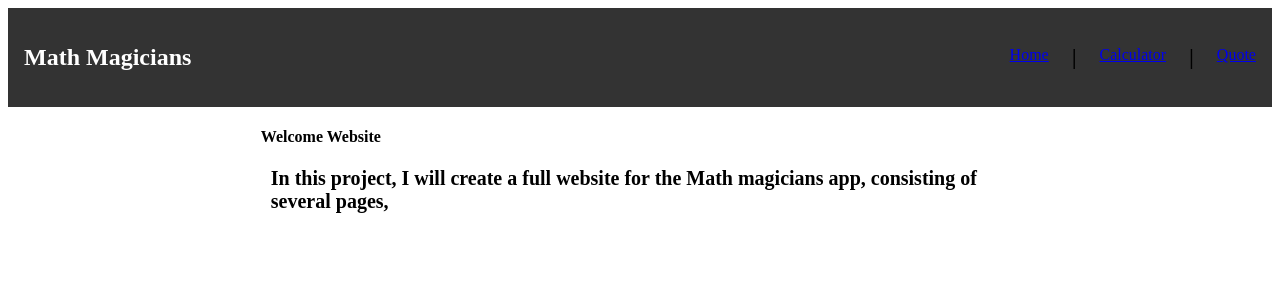
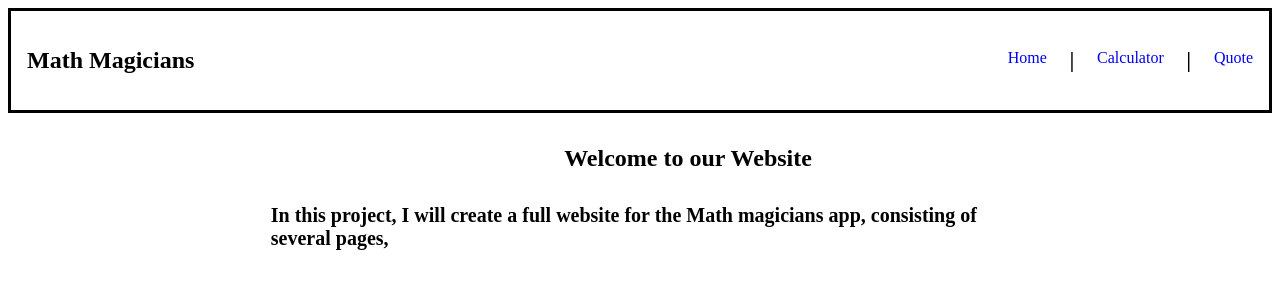
Before and after one commit to KAYEMBAJONATHAN/Math-magicians, a React (Create React App) app: page / in a window 1280 px wide. Shown: the top 300 px of the page. Built offline with nearby package versions, Linux system fonts and the light colour scheme.

Commit message:
Add the navbar

```diff
--- a/src/Components/calculator.css
+++ b/src/Components/calculator.css
@@ -5,6 +5,7 @@
   justify-content: space-around;
   align-items: center;
   padding: 20px;
+  margin-top: 30px;
 }
 
 .row {
@@ -57,11 +58,14 @@ input {
 .quote-container,
 .Data-container,
 .Header-container {
-  width: 100%;
+  width: 60%;
   display: flex;
   align-items: center;
   justify-content: center;
   margin: 0 0 0 3vw;
+  padding: 15%;
+  padding-right: 2%;
+  font-size: x-large;
 }
 
 .navigation {
@@ -69,8 +73,7 @@ input {
   justify-content: space-between;
   align-items: center;
   padding: 1rem;
-  background-color: #333;
-  color: #fff;
+  border: 3px solid #000;
 }
 
 .navbar {
@@ -96,10 +99,20 @@ input {
 p {
   font-weight: 900;
   font-size: 20px;
-  color: black;
+  color: #000;
   margin: 0 10px;
 }
 
 h4 {
   justify-content: start;
 }
+
+.head {
+  color: #000;
+  margin-left: 40%;
+  font-size: x-large;
+}
+
+a {
+  text-decoration: none;
+}
--- a/src/Components/home.js
+++ b/src/Components/home.js
@@ -4,7 +4,7 @@ const text = 'In this project, I will create a full website for the Math magicia
 
 const Home = () => (
   <div className="nav">
-    <h4>Welcome Website</h4>
+    <h4 className="head">Welcome to our Website</h4>
     <p>{text}</p>
   </div>
 );
```
